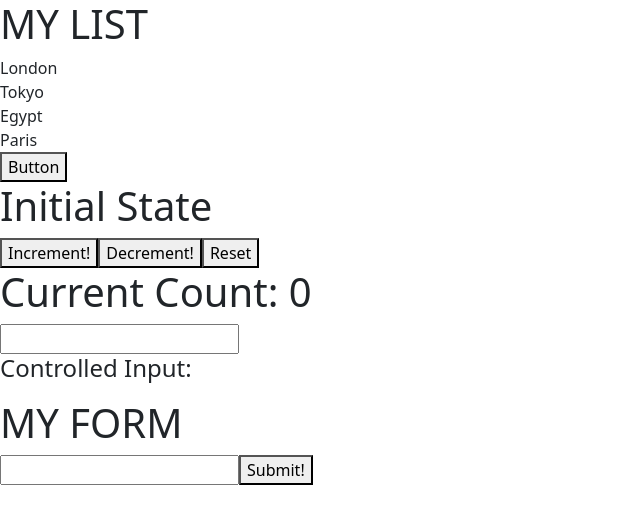
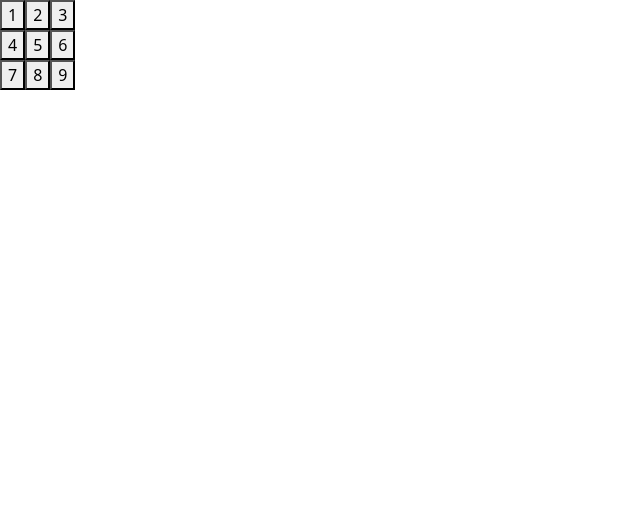
Before and after one commit to shilpakrishnanunni/react_tutorial, a React (Vite) app in the folder react-app/: page / in a window 1280 px wide. Shown: the top 524 px of the page, without its empty margins (0-640 px from the left). Built offline with nearby package versions, Linux system fonts and the light colour scheme.

Commit message:
follows tic tac toe tutorial from react.dev

```diff
--- a/react-app/src/App.tsx
+++ b/react-app/src/App.tsx
@@ -1,13 +1,15 @@
 import ListGroup from "./components/ListGroup";
 import {Counter, ToggleButton, ControlledInput, MyForm} from "./components/Count";
+import Board from "./components/TicTacToe";
 
 function App () {
   return <div>
-    <ListGroup />
+    {/* <ListGroup />
     <Counter />
     <ToggleButton />
     <ControlledInput />
-    <MyForm />
+    <MyForm /> */}
+    <Board />
   </div>
 }
 
--- /dev/null
+++ b/react-app/src/components/TicTacToe.tsx
@@ -0,0 +1,142 @@
+import { useState } from 'react';
+
+// function Square({ value, onSquareClick }) {
+//   return (
+//     <button className="square" onClick={onSquareClick}>
+//       {value}
+//     </button>
+//   );
+// }
+
+// function Board({ xIsNext, squares, onPlay }) {
+//   function handleClick(i) {
+//     if (calculateWinner(squares) || squares[i]) {
+//       return;
+//     }
+//     const nextSquares = squares.slice();
+//     if (xIsNext) {
+//       nextSquares[i] = 'X';
+//     } else {
+//       nextSquares[i] = 'O';
+//     }
+//     onPlay(nextSquares);
+//   }
+
+//   const winner = calculateWinner(squares);
+//   let status;
+//   if (winner) {
+//     status = 'Winner: ' + winner;
+//   } else {
+//     status = 'Next player: ' + (xIsNext ? 'X' : 'O');
+//   }
+
+//   return (
+//     <>
+//       <div className="status">{status}</div>
+//       <div className="board-row">
+//         <Square value={squares[0]} onSquareClick={() => handleClick(0)} />
+//         <Square value={squares[1]} onSquareClick={() => handleClick(1)} />
+//         <Square value={squares[2]} onSquareClick={() => handleClick(2)} />
+//       </div>
+//       <div className="board-row">
+//         <Square value={squares[3]} onSquareClick={() => handleClick(3)} />
+//         <Square value={squares[4]} onSquareClick={() => handleClick(4)} />
+//         <Square value={squares[5]} onSquareClick={() => handleClick(5)} />
+//       </div>
+//       <div className="board-row">
+//         <Square value={squares[6]} onSquareClick={() => handleClick(6)} />
+//         <Square value={squares[7]} onSquareClick={() => handleClick(7)} />
+//         <Square value={squares[8]} onSquareClick={() => handleClick(8)} />
+//       </div>
+//     </>
+//   );
+// }
+
+// export default function Game() {
+//   const [history, setHistory] = useState([Array(9).fill(null)]);
+//   const [currentMove, setCurrentMove] = useState(0);
+//   const xIsNext = currentMove % 2 === 0;
+//   const currentSquares = history[currentMove];
+
+//   function handlePlay(nextSquares) {
+//     const nextHistory = [...history.slice(0, currentMove + 1), nextSquares];
+//     setHistory(nextHistory);
+//     setCurrentMove(nextHistory.length - 1);
+//   }
+
+//   function jumpTo(nextMove) {
+//     setCurrentMove(nextMove);
+//   }
+
+//   const moves = history.map((squares, move) => {
+//     let description;
+//     if (move > 0) {
+//       description = 'Go to move #' + move;
+//     } else {
+//       description = 'Go to game start';
+//     }
+//     return (
+//       <li key={move}>
+//         <button onClick={() => jumpTo(move)}>{description}</button>
+//       </li>
+//     );
+//   });
+
+//   return (
+//     <div className="game">
+//       <div className="game-board">
+//         <Board xIsNext={xIsNext} squares={currentSquares} onPlay={handlePlay} />
+//       </div>
+//       <div className="game-info">
+//         <ol>{moves}</ol>
+//       </div>
+//     </div>
+//   );
+// }
+
+// function calculateWinner(squares) {
+//   const lines = [
+//     [0, 1, 2],
+//     [3, 4, 5],
+//     [6, 7, 8],
+//     [0, 3, 6],
+//     [1, 4, 7],
+//     [2, 5, 8],
+//     [0, 4, 8],
+//     [2, 4, 6],
+//   ];
+//   for (let i = 0; i < lines.length; i++) {
+//     const [a, b, c] = lines[i];
+//     if (squares[a] && squares[a] === squares[b] && squares[a] === squares[c]) {
+//       return squares[a];
+//     }
+//   }
+//   return null;
+// }
+
+export default function Board() {
+    return (
+        <>
+        <div className="board-row">
+            <Square value="1" />
+            <Square value="2" />
+            <Square value="3" />
+        </div>
+        <div className="board-row">
+            <Square value="4" />
+            <Square value="5" />
+            <Square value="6" />
+        </div>
+        <div className="board-row">
+            <Square value="7" />
+            <Square value="8" />
+            <Square value="9" />
+        </div>
+
+        </>
+    )
+}
+
+function Square({ value }) {
+    return <button className="square">{value}</button>
+}
```
